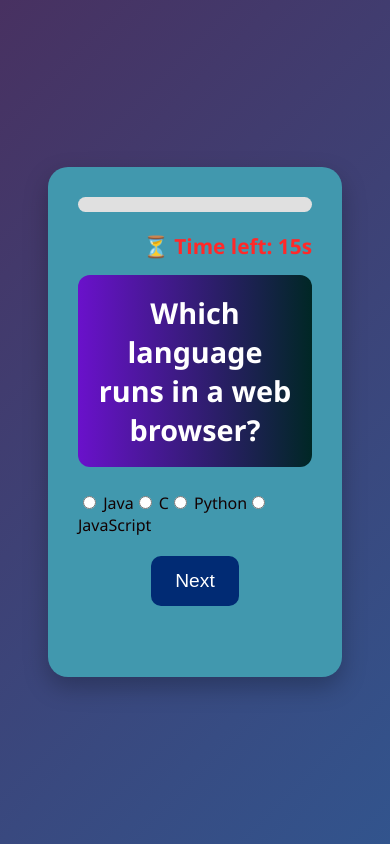
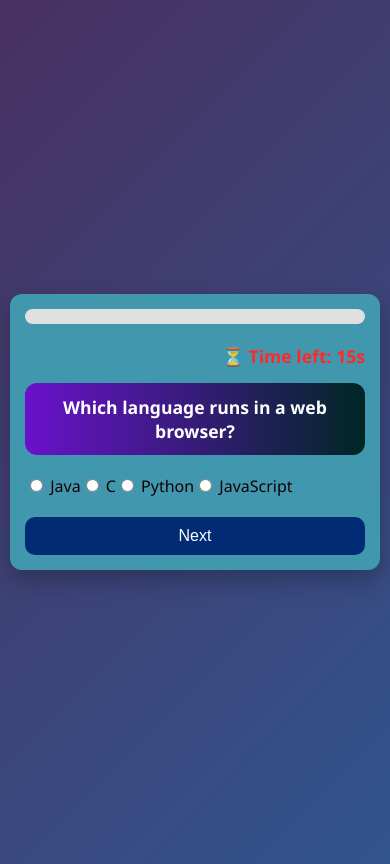
Before and after one commit to payalkacha38/quiz_game, a plain HTML site: page index.html in a window 390 px wide. Drawn offline with nearby package versions, Linux system fonts and the light colour scheme.

Commit message:
Update index.html

```diff
--- a/index.html
+++ b/index.html
@@ -192,6 +192,90 @@
 
   .correct { color: green; font-weight: bold; }
   .wrong { color: red; font-weight: bold; }
+    /* 📱 RESPONSIVE DESIGN */
+@media (max-width: 1024px) {  /* Tablets & small laptops */
+  .quiz-container {
+    width: 80%;
+    padding: 25px;
+  }
+
+  .question {
+    font-size: 1.5em;
+    padding: 15px;
+  }
+
+  .options label {
+    font-size: 1.1em;
+    padding: 10px 15px;
+  }
+}
+
+@media (max-width: 768px) {  /* Tablets & large phones */
+  .quiz-container {
+    width: 90%;
+    min-height: auto;
+    padding: 20px;
+  }
+
+  .question {
+    font-size: 1.3em;
+    margin-bottom: 20px;
+  }
+
+  .options label {
+    font-size: 1em;
+    padding: 10px 12px;
+  }
+
+  button {
+    width: 100%;
+    font-size: 1.1em;
+    padding: 12px;
+  }
+
+  .timer {
+    font-size: 1.1em;
+  }
+}
+
+@media (max-width: 480px) {  /* Mobile phones */
+  body {
+    padding: 10px;
+  }
+
+  .quiz-container {
+    width: 100%;
+    padding: 15px;
+    border-radius: 12px;
+  }
+
+  .question {
+    font-size: 1.1em;
+    padding: 12px;
+  }
+
+  .options label {
+    font-size: 0.95em;
+    padding: 8px 10px;
+    flex-direction: row;
+  }
+
+  input[type="text"] {
+    font-size: 1em;
+    padding: 10px;
+  }
+
+  button {
+    font-size: 1em;
+    padding: 10px;
+  }
+
+  .score-card {
+    padding: 15px;
+    font-size: 0.95em;
+  }
+}
+
 </style>
 
 
```
